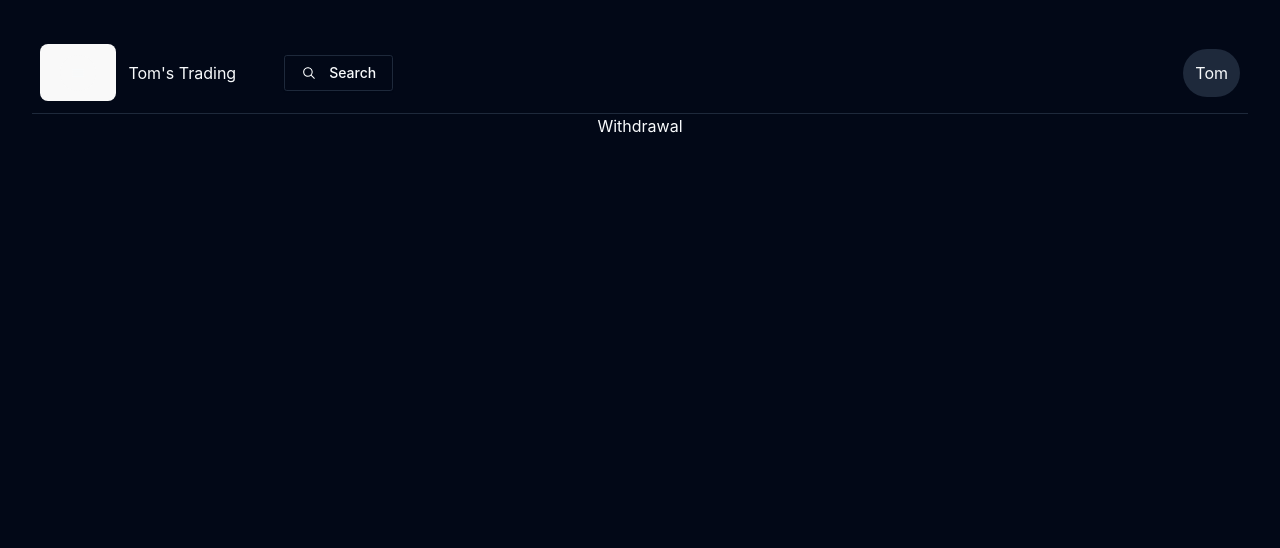
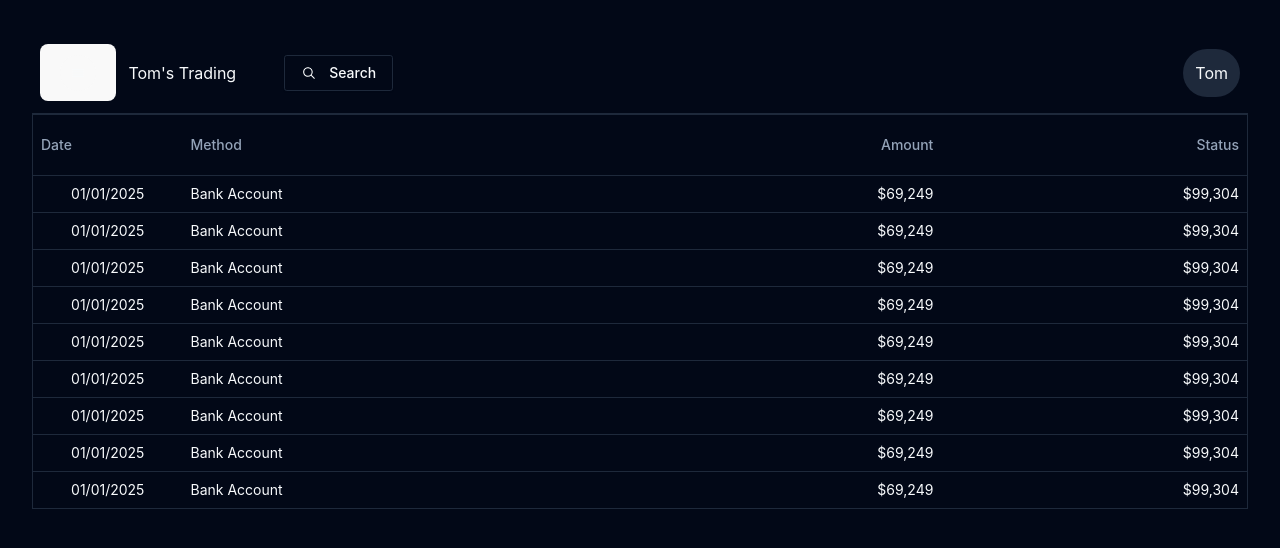
Before and after one commit to TomH0011/Crypto-Trading-App, a React (Vite) app: page /withdrawal in a window 1280 px wide. Shown: the top 548 px of the page. Built offline with nearby package versions, Linux system fonts and the light colour scheme.

Commit message:
added Withdrawal history page

```diff
--- a/src/page/Withdrawal/Withdrawal.jsx
+++ b/src/page/Withdrawal/Withdrawal.jsx
@@ -1,8 +1,44 @@
-import React from 'react'
+import React from "react";
+import {
+  Table,
+  TableCaption,
+  TableHeader,
+  TableRow,
+  TableHead,
+  TableCell,
+  TableBody,
+} from "@/components/ui/table";
+import { Avatar } from "@radix-ui/react-avatar";
+import { AvatarImage } from "@/components/ui/avatar";
 
 const Withdrawal = () => {
   return (
-    <div>Withdrawal</div>
+    <div>
+    <Table className="border table-auto w-full">
+      <TableHeader>
+        <TableRow>
+          <TableHead className="py-5 w-[150px] text-left">Date</TableHead>
+          <TableHead className="text-left">Method</TableHead>
+          <TableHead className="text-right">Amount</TableHead>
+          <TableHead className="text-right">Status</TableHead>
+        </TableRow>
+      </TableHeader>
+      <TableBody>
+        {[...Array(9)].map((_, index) => (
+          <TableRow key={index}>
+            <TableCell>
+              <p>01/01/2025</p>
+            </TableCell>
+            <TableCell className="flex items-center gap-2">
+              <span>Bank Account</span>
+            </TableCell>
+            <TableCell className="text-right">$69,249</TableCell>
+            <TableCell className="text-right">$99,304</TableCell>
+          </TableRow>
+        ))}
+      </TableBody>
+    </Table>
+  </div>
   )
 }
 
```
